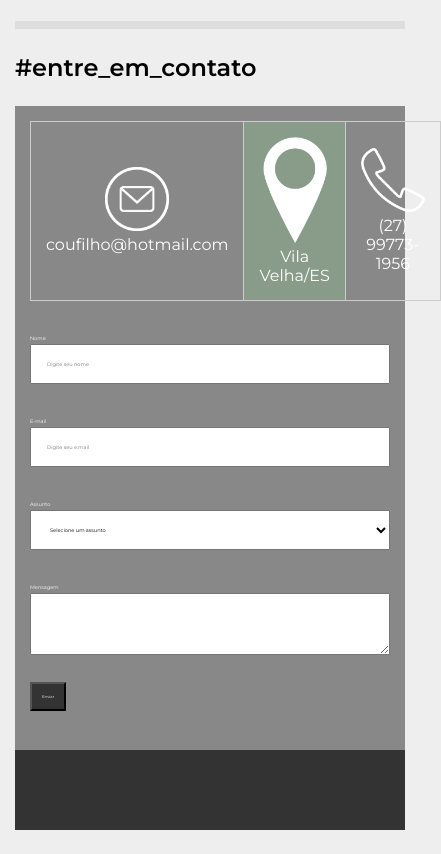
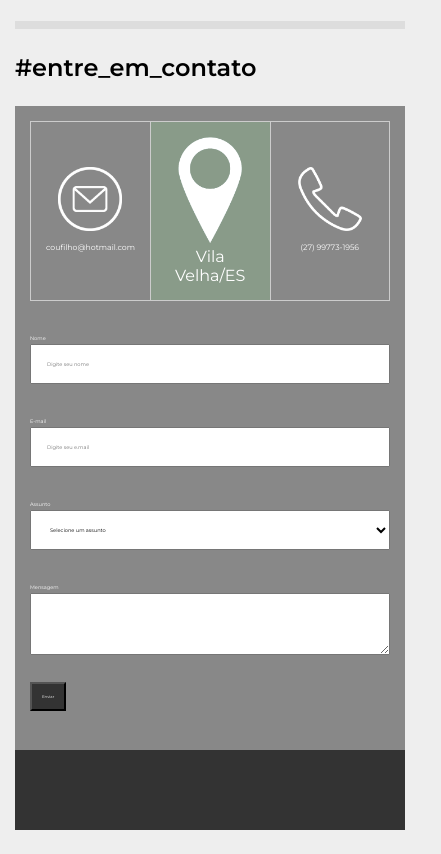
Before and after one commit to Patricia-trizia/Portfolio, a plain HTML site: page index.html in a window 390 px wide. Shown: the part 3400-4254 px from the top of the page, 441 px wide, since content can reach past the window. Drawn offline with Linux system fonts and the light colour scheme.

Commit message:
responsividade

```diff
--- a/index.html
+++ b/index.html
@@ -174,7 +174,7 @@
                     <tr>
                         <td>
                             <img src="img/email-branco.png"><br>
-                            <a href="mailto:contato@email.com">coufilho@hotmail.com</a>
+                            <a href="contato@email.com">coufilho@hotmail.com</a>
                         </td>
                         <td class="bg-green">
                             <img src="img/localizacao-branco.png"><br>
--- a/style/estilo.css
+++ b/style/estilo.css
@@ -208,12 +208,12 @@ a {
 
 .contato a {
     color: white;
+    font-size: 2vw;
+
 }
 
 .contato table {
     width: 100%;
-    max-width: 64px;
-    height: auto;
     text-align: center;
     border: solid 1px #ccc;
     border-collapse: collapse;
@@ -226,8 +226,11 @@ a {
 }
 
 .contato table img {
-    width: 64px;
+    width: 100%;
+    max-width: 64px;
+    height: auto;
 }
+
 
 .contato label {
     font-size: 1.3vw;
```
